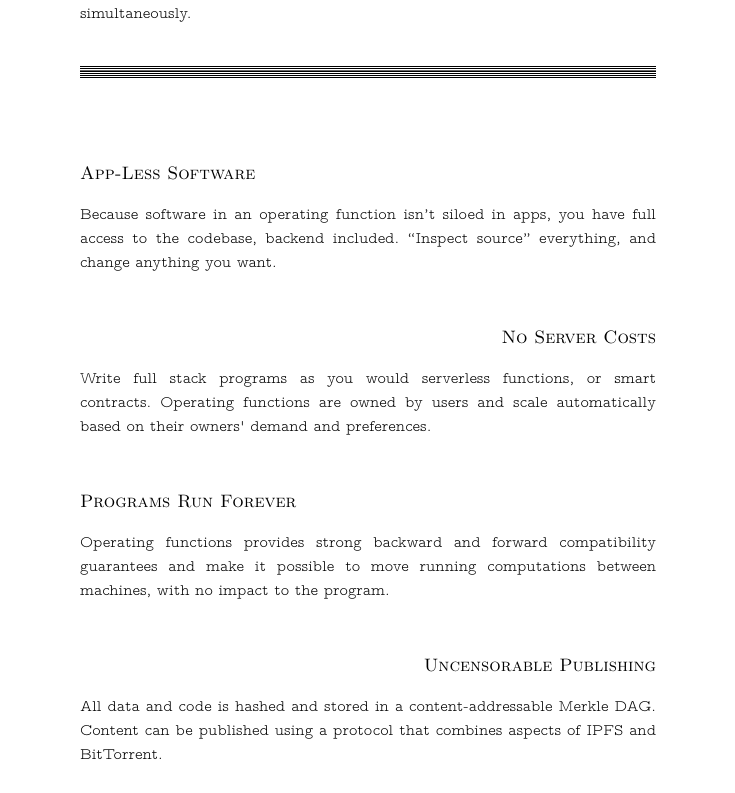
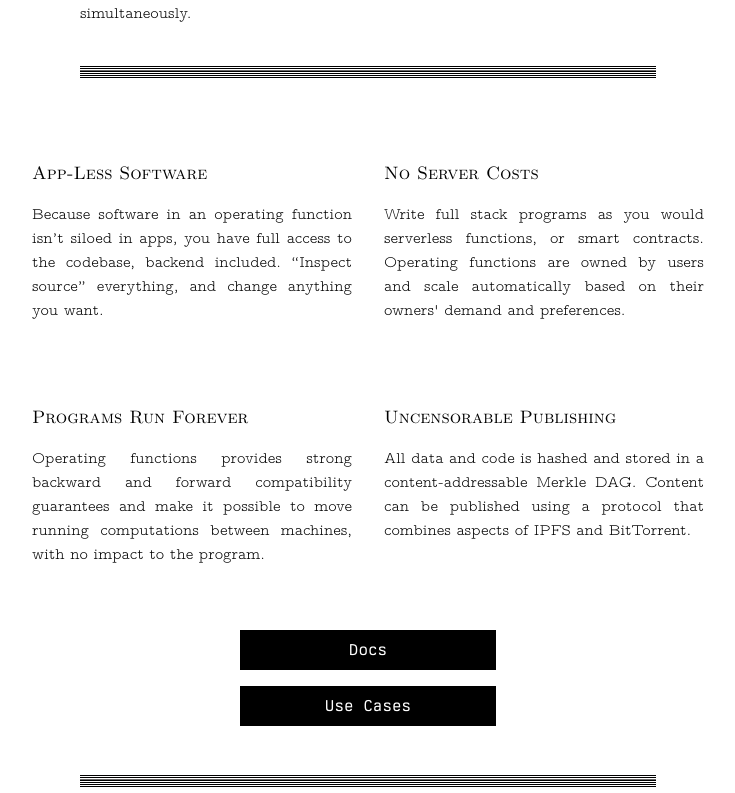
Before and after one commit to deathtothecorporation/vaporware.network, a Next.js app: page / in a window 1280 px wide. Shown: the part 787-1580 px from the top of the page, without its empty margins (272-1007 px from the left). Built offline with nearby package versions, Linux system fonts and the light colour scheme.

Commit message:
pt 1 desktop pass

```diff
--- a/src/app/globals.css
+++ b/src/app/globals.css
@@ -313,11 +313,24 @@ section#callouts > article > main {
   @apply md:flex-[4];
 }
 
+section.main-points {
+  @apply flex;
+  @apply flex-col;
+  @apply md:grid;
+  @apply md:grid-cols-2;
+  @apply md:gap-8;
+  @apply md:items-start;
+  @apply md:mx-auto;
+  @apply md:max-w-2xl;
+}
+
 section.main-points > article.left > header {
   @apply justify-start;
+  @apply md:justify-start;
 }
 section.main-points > article.right > header {
   @apply justify-end;
+  @apply md:justify-start;
 }
 
 article.left {
--- a/src/app/page.tsx
+++ b/src/app/page.tsx
@@ -138,7 +138,7 @@ export default function Home() {
         </section>
 
         <section className="content-zone my-12">
-          <div className="text-center flex justify-center w-full gap-x-4">
+          <div className="text-center flex md:flex-col md:mx-auto md:w-1/2 md:space-y-4 justify-center w-full gap-x-4">
             <div className="flex-1 px-4">
               <Link href="https://opfn.gitbook.io/pallas" target="_blank">
                 <button className="w-full">Docs</button>
@@ -157,7 +157,7 @@ export default function Home() {
         </div>
 
         <section id="core-technology">
-          <header className="relative z-10 overflow-hidden flex justify-center text-white text-center flex-col items-center align-center h-[25vh]">
+          <header className="relative z-10 overflow-hidden flex justify-center text-white text-center flex-col items-center align-center h-[30vh]">
             <img
               src="/images/field.png"
               alt="Forest Background"
```
